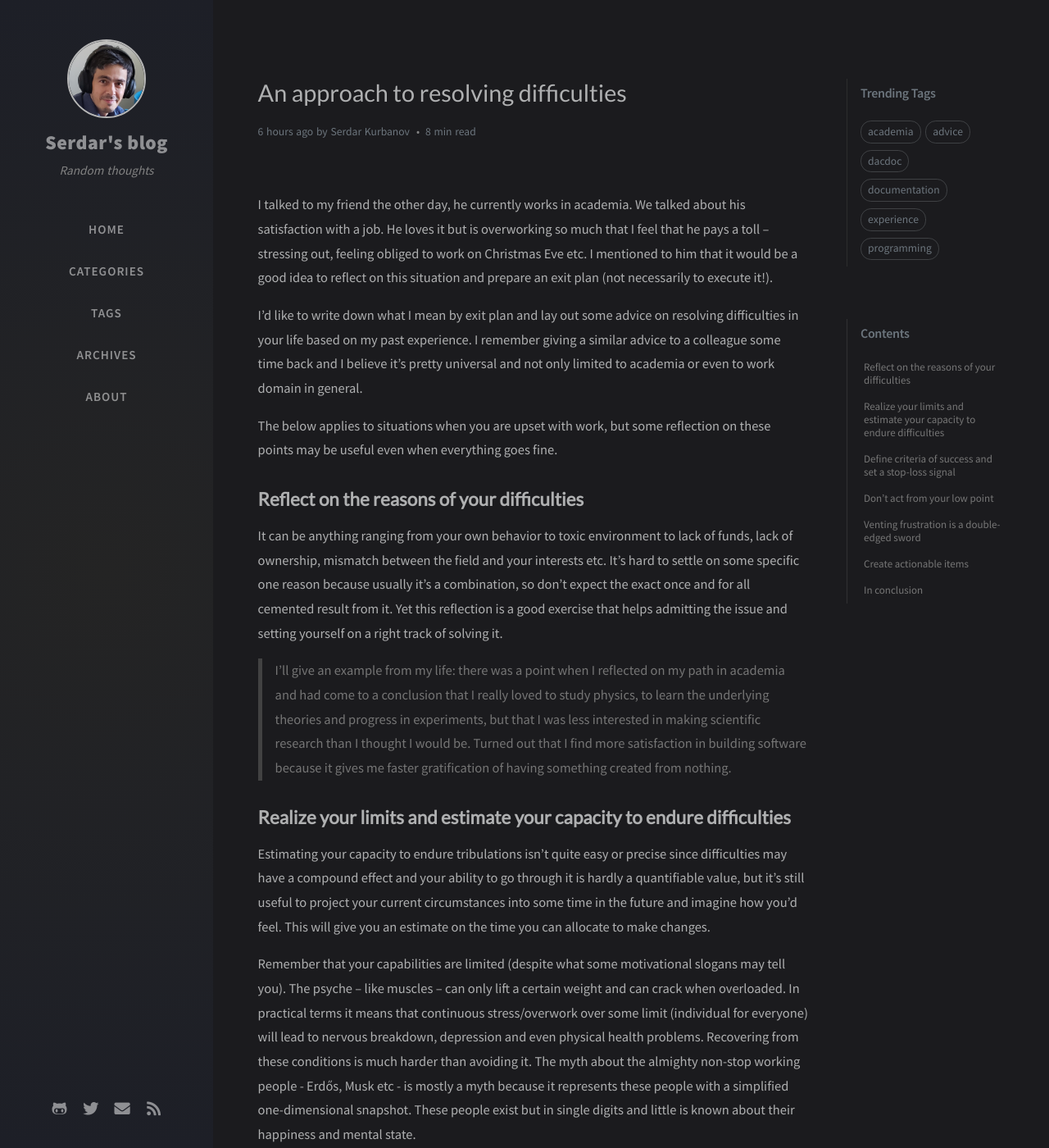
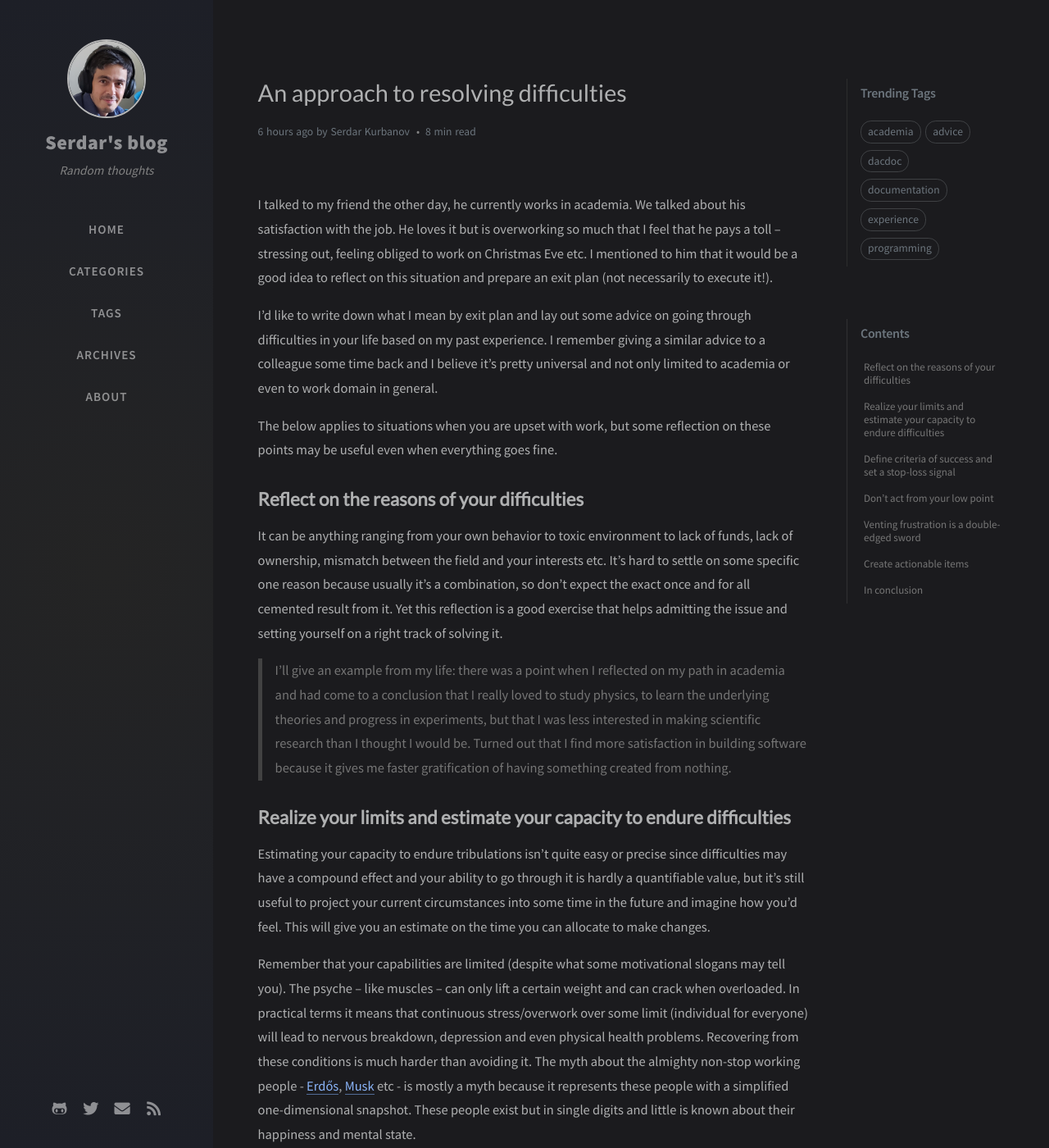
Before and after one commit to serdarkurbanov/serdarkurbanov.github.io, a Jekyll site: the page built from _posts/2020-12-26-exit-plans.md, in a window 1280 px wide and 1400 px high. Shown: the whole window at 82% size. Built offline with Jekyll 4.4.1, drawn with Linux system fonts in a browser that asks for light colours; nearby versions of some CDN libraries; comment, search, counter and statistics services are not loaded.

Commit message:
exit plan: add links

```diff
--- a/_posts/2020-12-26-exit-plans.md
+++ b/_posts/2020-12-26-exit-plans.md
@@ -7,9 +7,9 @@ tags: [academia, advice, experience]
 image: /assets/img/sample/2020-12-26-exit-plans/escher_transformation.jpg
 ---
 
-I talked to my friend the other day, he currently works in academia. We talked about his satisfaction with a job. He loves it but is overworking so much that I feel that he pays a toll – stressing out, feeling obliged to work on Christmas Eve etc. I mentioned to him that it would be a good idea to reflect on this situation and prepare an exit plan (not necessarily to execute it!).
+I talked to my friend the other day, he currently works in academia. We talked about his satisfaction with the job. He loves it but is overworking so much that I feel that he pays a toll – stressing out, feeling obliged to work on Christmas Eve etc. I mentioned to him that it would be a good idea to reflect on this situation and prepare an exit plan (not necessarily to execute it!).
 
-I'd like to write down what I mean by exit plan and lay out some advice on resolving difficulties in your life based on my past experience. I remember giving a similar advice to a colleague some time back and I believe it’s pretty universal and not only limited to academia or even to work domain in general.
+I'd like to write down what I mean by exit plan and lay out some advice on going through difficulties in your life based on my past experience. I remember giving a similar advice to a colleague some time back and I believe it’s pretty universal and not only limited to academia or even to work domain in general.
 
 The below applies to situations when you are upset with work, but some reflection on these points may be useful even when everything goes fine.
 
@@ -21,7 +21,7 @@ It can be anything ranging from your own behavior to toxic environment to lack o
 ## **Realize your limits and estimate your capacity to endure difficulties**
 Estimating your capacity to endure tribulations isn’t quite easy or precise since difficulties may have a compound effect and your ability to go through it is hardly a quantifiable value, but it’s still useful to project your current circumstances into some time in the future and imagine how you’d feel. This will give you an estimate on the time you can allocate to make changes.
 
-Remember that your capabilities are limited (despite what some motivational slogans may tell you). The psyche – like muscles – can only lift a certain weight and can crack when overloaded. In practical terms it means that continuous stress/overwork over some limit (individual for everyone) will lead to nervous breakdown, depression and even physical health problems. Recovering from these conditions is much harder than avoiding it. The myth about the almighty non-stop working people - Erdős, Musk etc -  is mostly a myth because it represents these people with a simplified one-dimensional snapshot. These people exist but in single digits and little is known about their happiness and mental state.
+Remember that your capabilities are limited (despite what some motivational slogans may tell you). The psyche – like muscles – can only lift a certain weight and can crack when overloaded. In practical terms it means that continuous stress/overwork over some limit (individual for everyone) will lead to nervous breakdown, depression and even physical health problems. Recovering from these conditions is much harder than avoiding it. The myth about the almighty non-stop working people - [Erdős](https://en.wikipedia.org/wiki/Paul_Erd%C5%91s), [Musk](https://en.wikipedia.org/wiki/Elon_Musk) etc -  is mostly a myth because it represents these people with a simplified one-dimensional snapshot. These people exist but in single digits and little is known about their happiness and mental state.
 
 ![limits](/assets/img/sample/2020-12-26-exit-plans/limitations.png){: width="550" }
 _personal limits and time slot to make changes_
```
